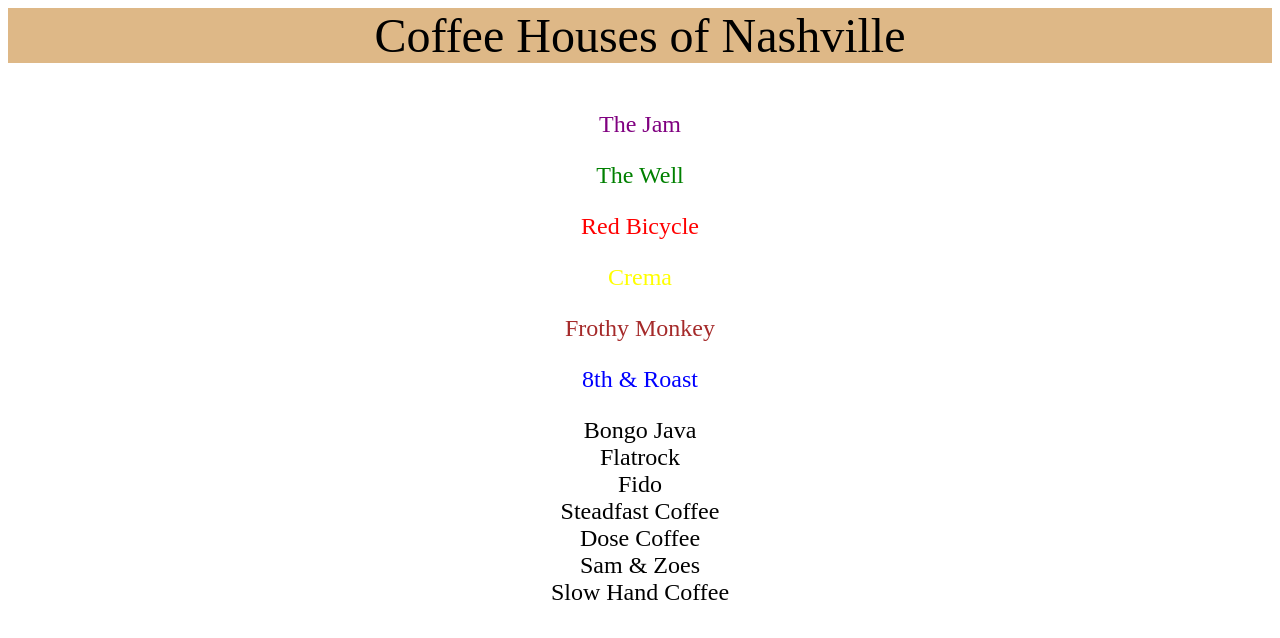
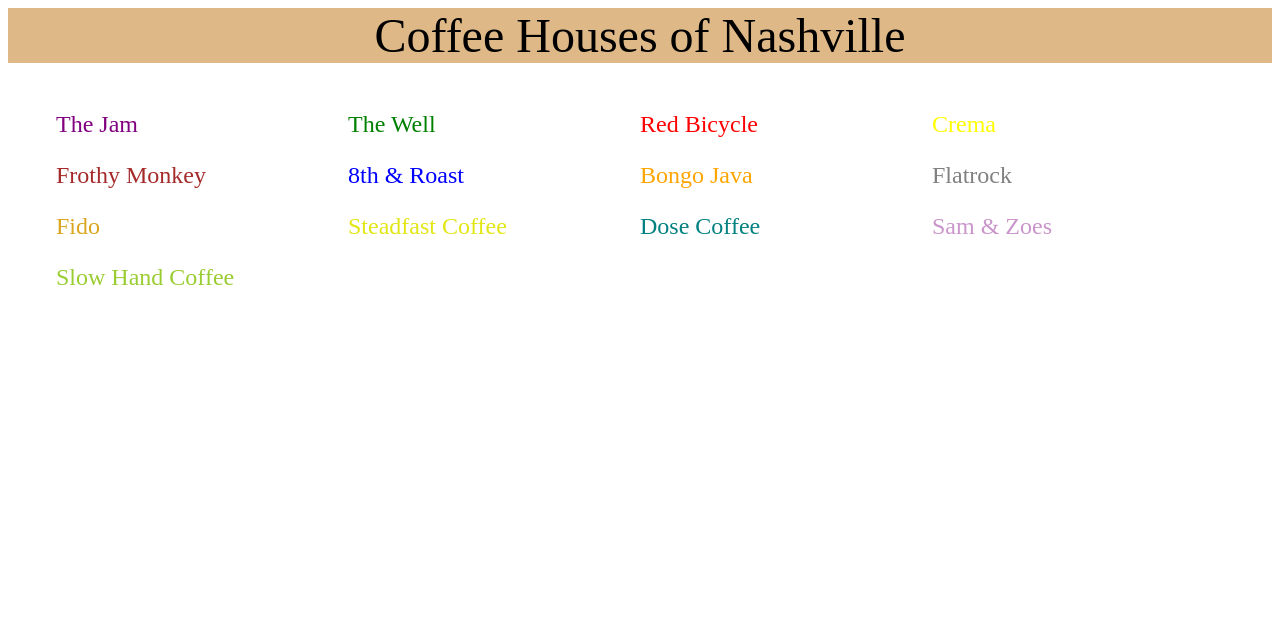
Before and after one commit to Shaverp3/HTML-components, a plain HTML site: page index.html in a window 1280 px wide. Drawn offline with Linux system fonts and the light colour scheme.

Commit message:
finished coffee shop exercise

```diff
--- a/style.css
+++ b/style.css
@@ -7,15 +7,14 @@
 .list{
     margin: 3em;
     display: flex;
-    flex-flow: column;
-    height: 200px;
+    flex-wrap: wrap;
     align-items:center;
-    align-content: stretch;
 
 }
 
 .shop{
     font-size:24px;
+    flex-basis: 25%;
 }
 
 .shop:nth-child(1){
@@ -47,3 +46,38 @@
     margin-bottom: 1em;
     color: blue;
 }
+
+.shop:nth-child(7){
+    margin-bottom: 1em;
+    color: orange;
+}
+
+.shop:nth-child(8){
+    margin-bottom: 1em;
+    color: gray;
+}
+
+.shop:nth-child(9){
+    margin-bottom: 1em;
+    color: goldenrod;
+}
+
+.shop:nth-child(10){
+    margin-bottom: 1em;
+    color: rgb(226, 230, 18);
+}
+
+.shop:nth-child(11){
+    margin-bottom: 1em;
+    color: teal;
+}
+
+.shop:nth-child(12){
+    margin-bottom: 1em;
+    color: rgb(202, 149, 202);
+}
+
+.shop:nth-child(13){
+    margin-bottom: 1em;
+    color: yellowgreen;
+}
```
